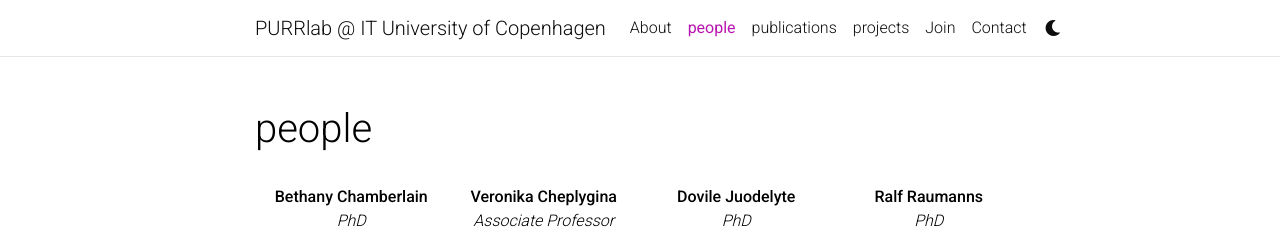
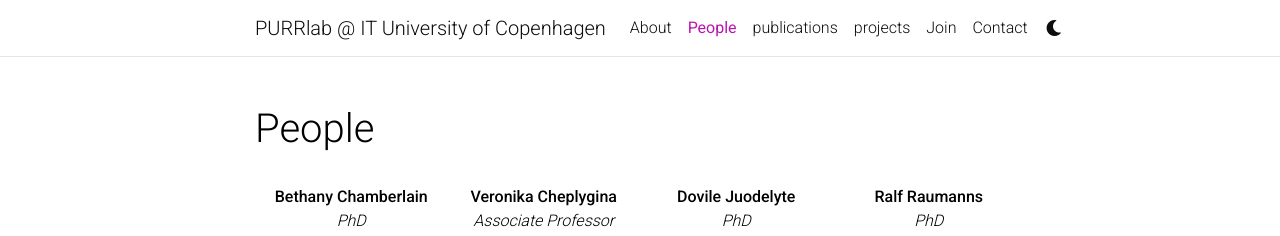
Before and after one commit to bethanychamberlain/testing, a Jekyll site: the page built from _pages/people.md, in a window 1280 px wide. Shown: the top 236 px of the page. Built offline with Jekyll 4.4.1, drawn with Linux system fonts in a browser that asks for light colours; comment, search, counter and statistics services are not loaded; a style sheet for code colours, icons or effects is not loaded; some of the changed lines change nothing that is shown.

Commit message:
Consistent naming

```diff
--- a/_pages/people.md
+++ b/_pages/people.md
@@ -1,8 +1,7 @@
 ---
 layout: page
-title: people
+title: People
 permalink: /people/
-# description: Human-Centered Data Science @ IT University of Copenhagen.
 nav: true
 order: 15
 
```
